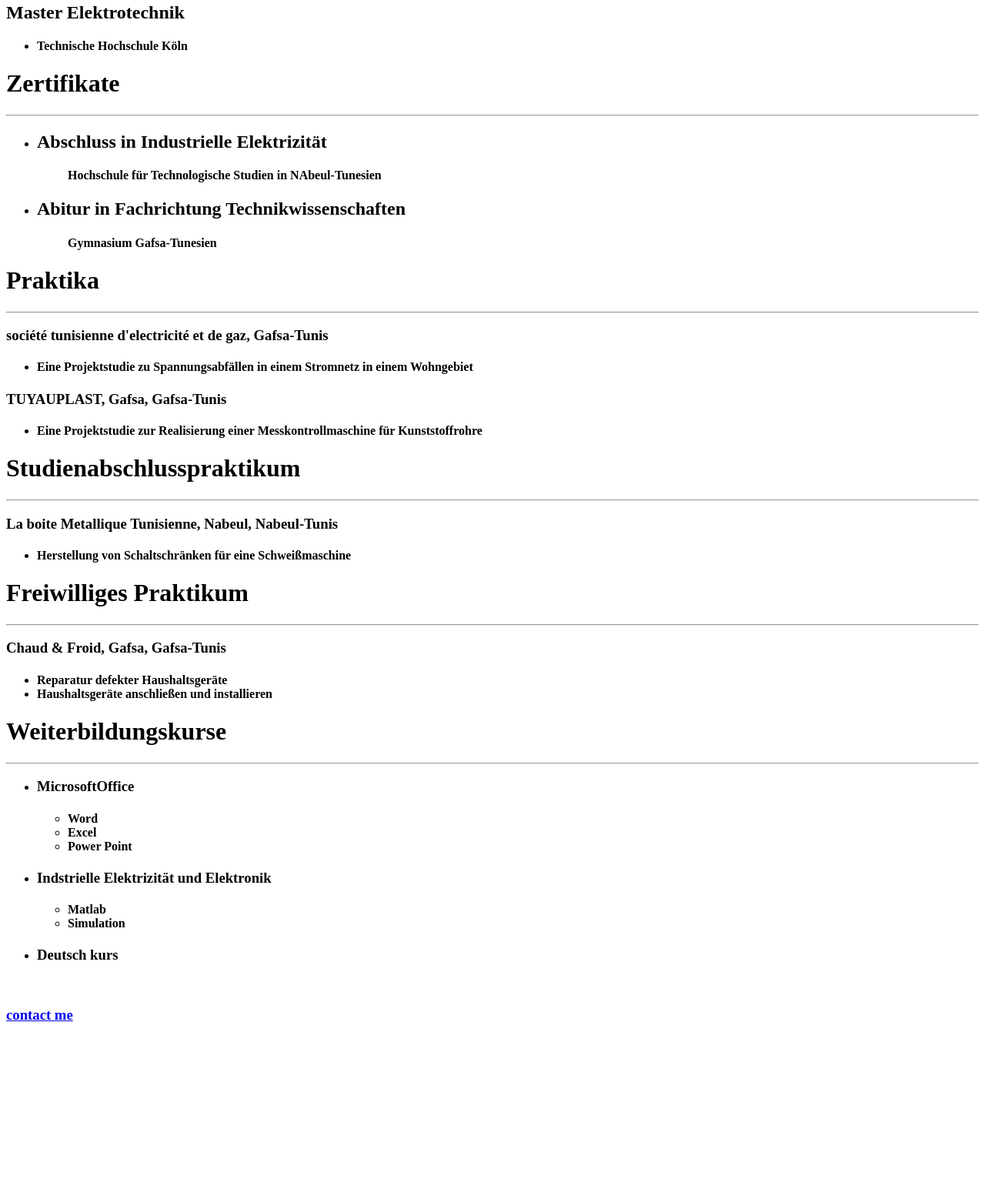
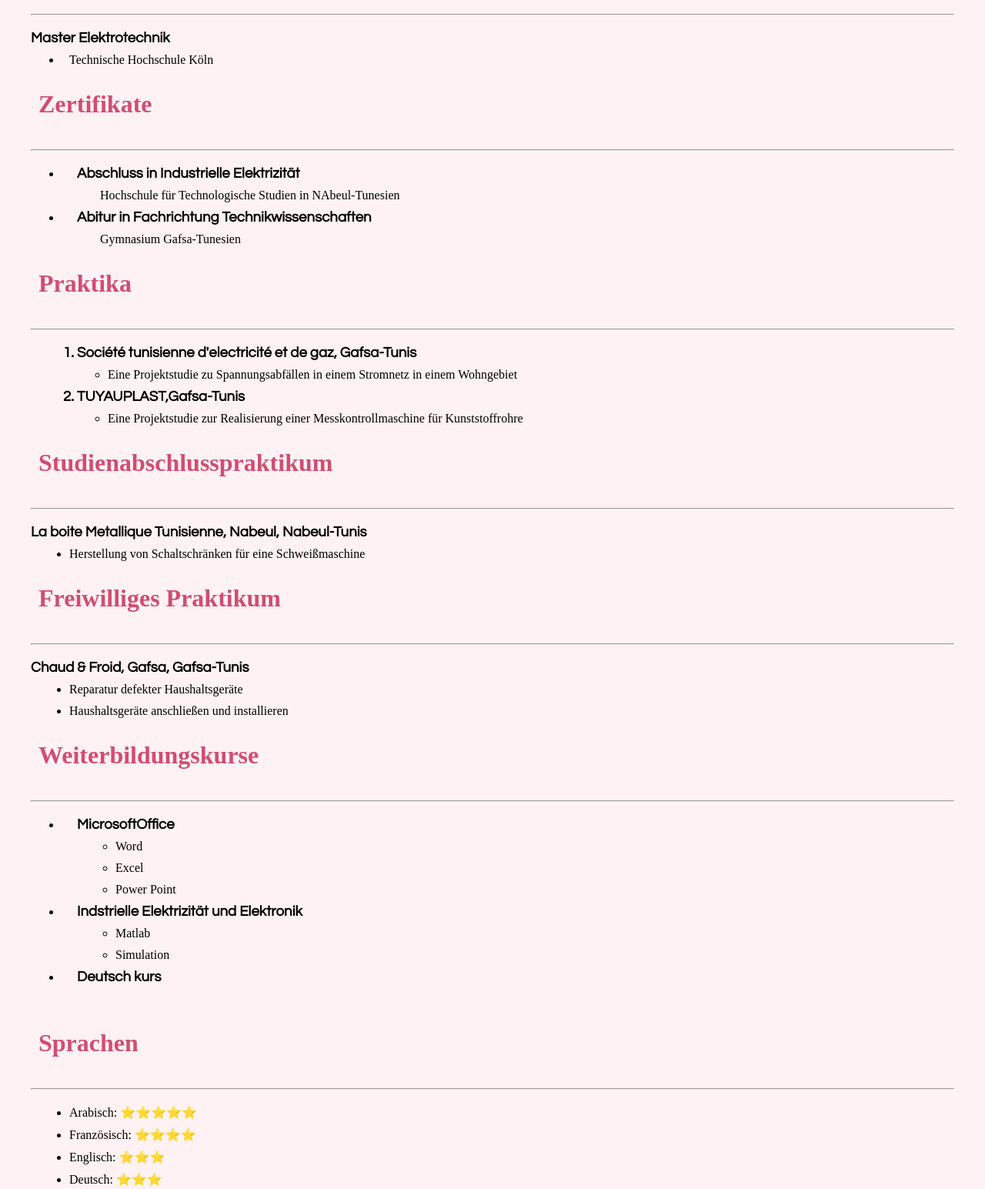
Before and after one commit to khouloudfakhet/Portfolio, a plain HTML site: page index.html in a window 1280 px wide. Shown: the part 99-1644 px from the top of the page at 77% size. Before the commit the page ends 1448 px from the top, so only its background shows below. Drawn offline with Linux system fonts and the light colour scheme.

Commit message:
Update index.html

```diff
--- a/index.html
+++ b/index.html
@@ -1,14 +1,16 @@
 <!DOCTYPE html>
 <html>
 <head>
+<link rel="stylesheet" href="./public/style.css">
 <meta charset="UTF-8">
 <title>Khouloud Fakhet</title>
+
 </head>
 <body>
 
 	<h1>Studium</h1>
 	<hr>
-	<h2>Master Elektrotechnik</h2>
+	<h3>Master Elektrotechnik</h3>
 	<ul>
 		<li><h4>Technische Hochschule Köln</h4></li>
 	</ul>
@@ -16,11 +18,11 @@
 	<h1>Zertifikate</h1>
 	<hr>
 	<ul>
-		<li><h2>Abschluss in Industrielle Elektrizität</h2></li>
+		<li><h3>Abschluss in Industrielle Elektrizität</h3></li>
 		<ul>
 			<h4>Hochschule für Technologische Studien in NAbeul-Tunesien</h4>
 		</ul>
-		<li><h2>Abitur in Fachrichtung Technikwissenschaften</h2></li>
+		<li><h3>Abitur in Fachrichtung Technikwissenschaften</h3></li>
 		<ul>
 			<h4>Gymnasium Gafsa-Tunesien</h4>
 		</ul>
@@ -28,20 +30,28 @@
 
 	<h1>Praktika</h1>
 	<hr>
-	<h3>société tunisienne d'electricité et de gaz, Gafsa-Tunis</h3>
+	<ol>
+		<h3>
+			<li>Société tunisienne d'electricité et de gaz, Gafsa-Tunis
+		</h3>
+		</li>
 		<h4>
 			<ul>
 				<li>Eine Projektstudie zu Spannungsabfällen in einem Stromnetz
 					in einem Wohngebiet</li>
 			</ul>
 		</h4>
-	<h3>TUYAUPLAST, Gafsa, Gafsa-Tunis</h3>
+		<h3>
+			<li>TUYAUPLAST,Gafsa-Tunis</li>
 			<h4>
 				<ul>
 					<li>Eine Projektstudie zur Realisierung einer
 							Messkontrollmaschine für Kunststoffrohre</li>
 				</ul>
 				</h4>
+		</h3>
+
+	</ol>
 	<h1>Studienabschlusspraktikum</h1>
 	<hr>
 	<h3>La boite Metallique Tunisienne, Nabeul, Nabeul-Tunis</h3>
@@ -86,6 +96,17 @@
 		</li>
 	</ul>
 	<br>
+
+	<h1>Sprachen</h1>
+	<hr>
+	<h4>
+		<ul>
+			<li>Arabisch: ⭐️⭐️⭐️⭐️⭐️</li>
+			<li>Französisch: ⭐️⭐️⭐️⭐️</li>
+			<li>Englisch: ⭐️⭐️⭐️</li>
+			<li>Deutsch: ⭐️⭐️⭐️</li>
+		</ul>
+	</h4>
 	<a href="./public/contactme.html"><h3>contact me</h3></a>
 </body>
 </html>
```
Lines whose indentation alone changed are shown as unchanged.
